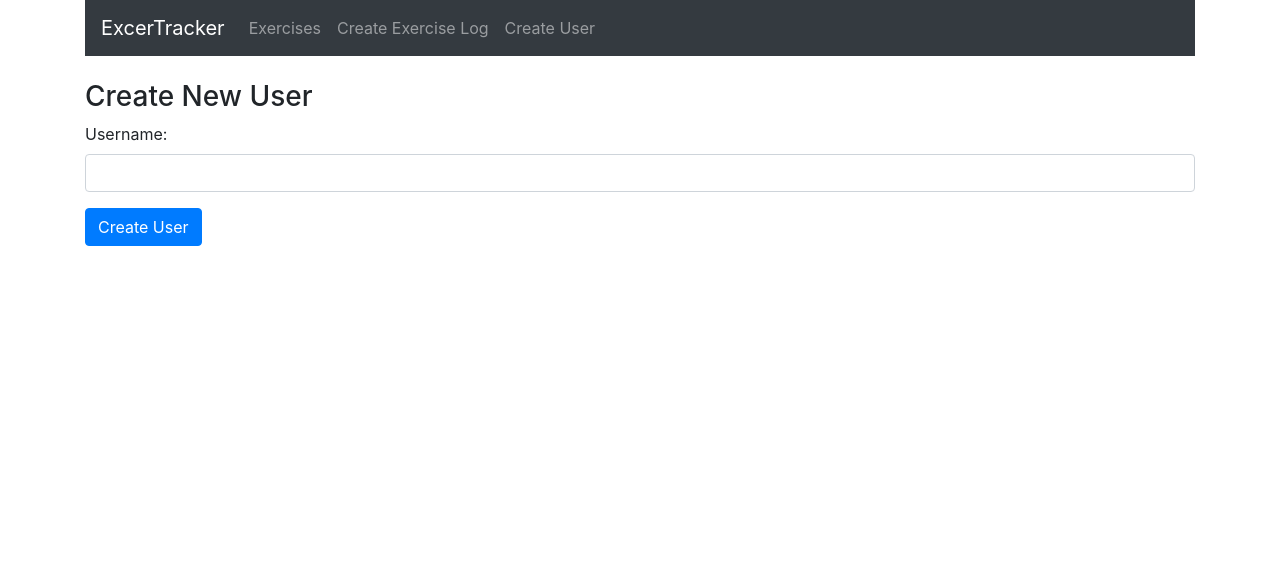
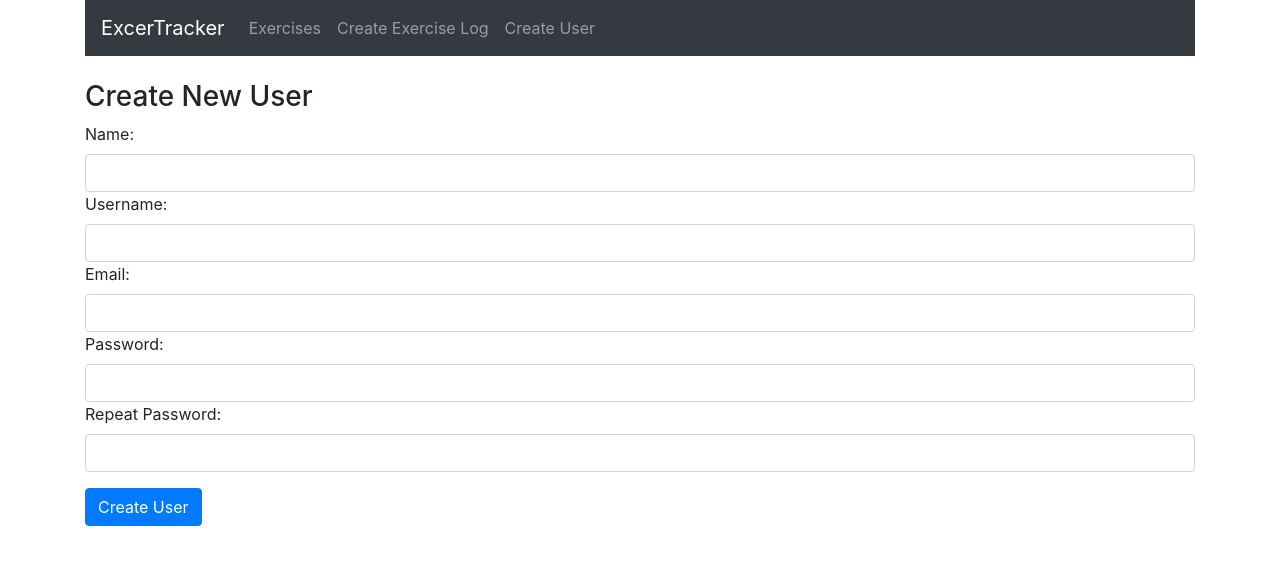
Before and after one commit to vitorvezani/mern-exercise-tracker, a React (Create React App) app: page /user in a window 1280 px wide. Shown: the top 564 px of the page. Built offline with nearby package versions, Linux system fonts and the light colour scheme.

Commit message:
Update frontend

```diff
--- /dev/null
+++ b/src/components/Common/error_handling.js
@@ -0,0 +1,14 @@
+import { toast } from 'react-toastify';
+
+export function handleError(err) {
+  console.error(err)
+  if(err?.response?.data?.error) {
+    err.response.data.error.forEach(error => {
+      toast.error(`Operation failed: ${error}`)
+    });
+  } else if(err.message) {
+    toast.error(`Operation failed: ${err.message}`)
+  } else {
+    toast.error(`Operation failed: ${err}`)
+  }
+}
--- a/src/components/Users/CreateUser.js
+++ b/src/components/Users/CreateUser.js
@@ -1,16 +1,25 @@
 import React, { Component } from 'react';
 import axios from 'axios';
 import { toast } from 'react-toastify';
+import { handleError } from '../Common/error_handling';
 
 class CreateUser extends Component {
   constructor(props) {
     super(props);
 
     this.onChangeUsername = this.onChangeUsername.bind(this);
+    this.onChangeName = this.onChangeName.bind(this);
+    this.onChangeEmail = this.onChangeEmail.bind(this);
+    this.onChangePassword = this.onChangePassword.bind(this);
+    this.onChangeRepeatPassword = this.onChangeRepeatPassword.bind(this);
     this.onSubmit = this.onSubmit.bind(this);
 
     this.state = {
-      username: ''
+      username: '',
+      name: '',
+      email: '',
+      password: '',
+      repeatPassword: ''
     }
   }
 
@@ -20,22 +29,44 @@ class CreateUser extends Component {
     })
   }
 
+  onChangeName(e) {
+    this.setState({
+      name: e.target.value
+    })
+  }
+
+  onChangeEmail(e) {
+    this.setState({
+      email: e.target.value
+    })
+  }
+
+  onChangePassword(e) {
+    this.setState({
+      password: e.target.value
+    })
+  }
+
+  onChangeRepeatPassword(e) {
+    this.setState({
+      repeatPassword: e.target.value
+    })
+  }
+
   onSubmit(e) {
     e.preventDefault();
 
     const user = {
-      username: this.state.username
+      username: this.state.username,
+      name: this.state.name,
+      email: this.state.email,
+      password: this.state.password,
+      repeatPassword: this.state.repeatPassword
     }
 
-    axios.post('http://localhost:5000/api/users/', user)
+    axios.post('http://localhost:5000/api/auth/register', user)
       .then(res => toast(`User ${res.data.username} created successfully!`))
-      .catch(err => {
-        toast.error(`Operation failed: ${err.message}`)
-      })
-
-    this.setState({
-      username: ''
-    })
+      .catch(err => handleError(err))
   }
 
   render() {
@@ -44,13 +75,36 @@ class CreateUser extends Component {
         <h3>Create New User</h3>
         <form onSubmit={this.onSubmit}>
           <div className="form-group">
+            <label>Name: </label>
+            <input type="text"
+              required
+              className="form-control"
+              value={this.state.name}
+              onChange={this.onChangeName}/>
             <label>Username: </label>
             <input type="text"
               required
               className="form-control"
               value={this.state.username}
-              onChange={this.onChangeUsername}
-            />
+              onChange={this.onChangeUsername}/>
+            <label>Email: </label>
+            <input type="email"
+              required
+              className="form-control"
+              value={this.state.email}
+              onChange={this.onChangeEmail}/>
+            <label>Password: </label>
+            <input type="password"
+              required
+              className="form-control"
+              value={this.state.password}
+              onChange={this.onChangePassword} />
+            <label>Repeat Password: </label>
+            <input type="password"
+              required
+              className="form-control"
+              value={this.state.repeatPassword}
+              onChange={this.onChangeRepeatPassword} />
           </div>
           <div className="form-group">
             <input type="submit" value="Create User" className="btn btn-primary" />
```
